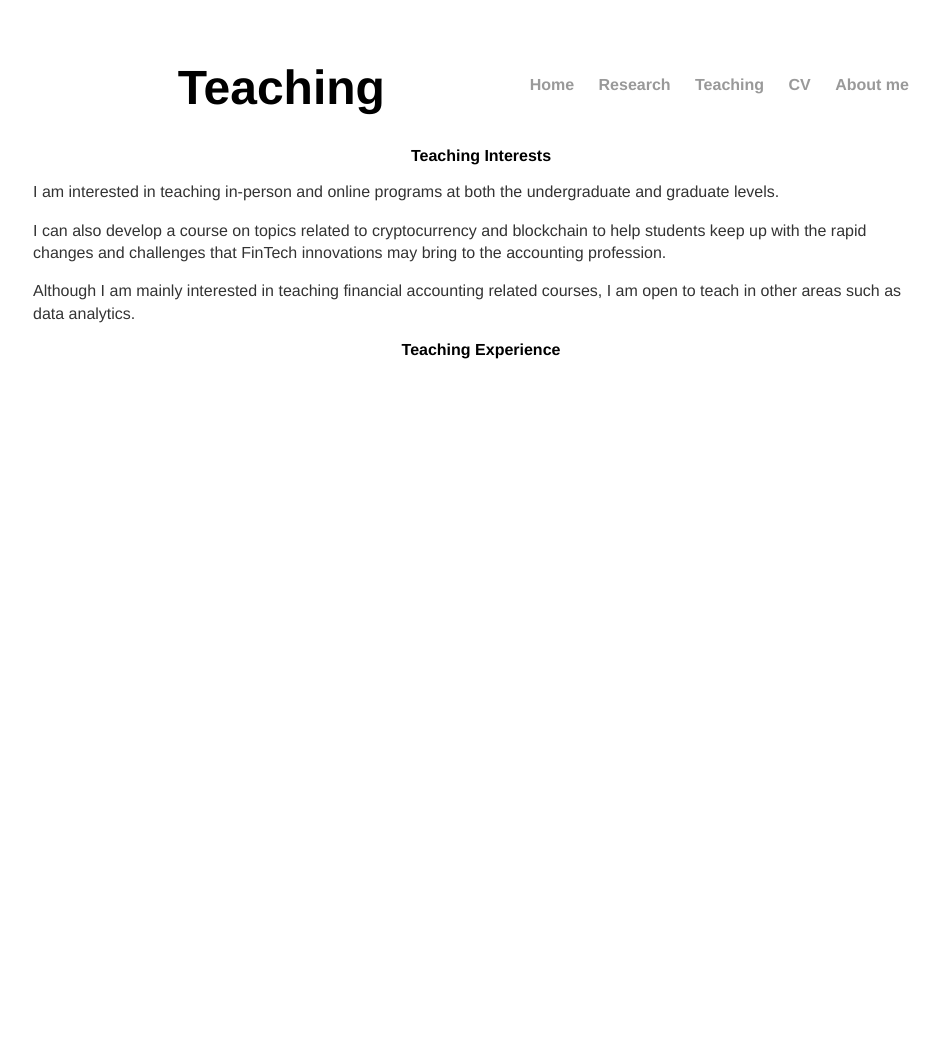
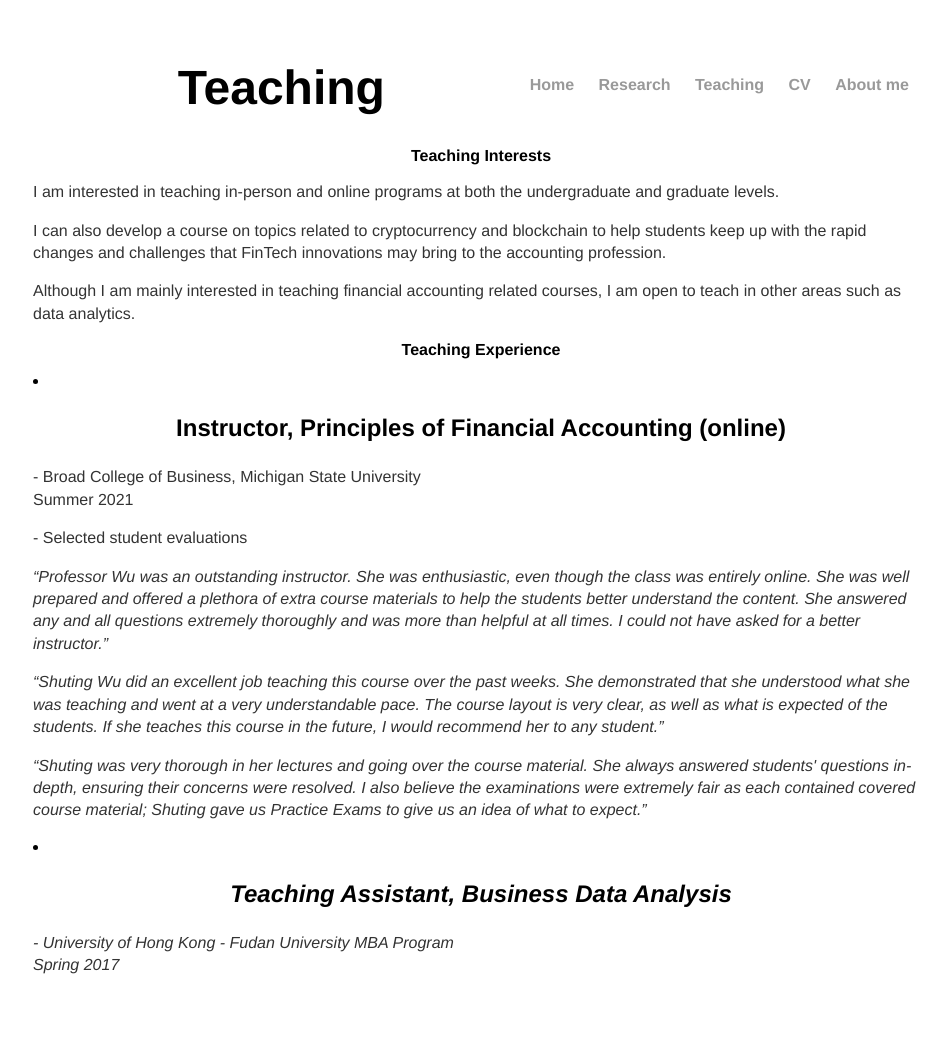
Before and after one commit to shu-ting-wu/shu-ting-wu.github.io, a Jekyll site: the page built from teaching/index.html, in a window 1280 px wide. Shown: the whole page, without its empty margins (159-1106 px from the left). Built offline with Jekyll 4.4.1, drawn with Linux system fonts in a browser that asks for light colours; before the commit the page ends 900 px from its top, so only the background shows below that.

Commit message:
Update index.html

```diff
--- a/teaching/index.html
+++ b/teaching/index.html
@@ -9,6 +9,19 @@ title: Shuting's teaching
 	<p>I can also develop a course on topics related to cryptocurrency and blockchain to help students keep up with the rapid changes and challenges that FinTech innovations may bring to the accounting profession.</p>
 	<p>Although I am mainly interested in teaching financial accounting related courses, I am open to teach in other areas such as data analytics.</p>
 	<h2>Teaching Experience</strong></h2>
-
+	<li>
+		<h3>Instructor, Principles of Financial Accounting (online)</h3>
+		<p>- Broad College of Business, Michigan State University<br>
+			Summer 2021</p>
+		<p>- Selected student evaluations</p>
+		<p><em>“Professor Wu was an outstanding instructor. She was enthusiastic, even though the class was entirely online. She was well prepared and offered a plethora of extra course materials to help the students better understand the content. She answered any and all questions extremely thoroughly and was more than helpful at all times. I could not have asked for a better instructor.”</em></p>
+		<p><em>“Shuting Wu did an excellent job teaching this course over the past weeks. She demonstrated that she understood what she was teaching and went at a very understandable pace. The course layout is very clear, as well as what is expected of the students. If she teaches this course in the future, I would recommend her to any student.”</em></p>
+		<p><em>“Shuting was very thorough in her lectures and going over the course material. She always answered students' questions in-depth, ensuring their concerns were resolved. I also believe the examinations were extremely fair as each contained covered course material; Shuting gave us Practice Exams to give us an idea of what to expect.”<em></p>
+		</li>
+	<li>
+		<h3>Teaching Assistant, Business Data Analysis</h3>
+		<p>- University of Hong Kong - Fudan University MBA Program<br>
+			Spring 2017</p>
+		</li>
 
 </div>
```
